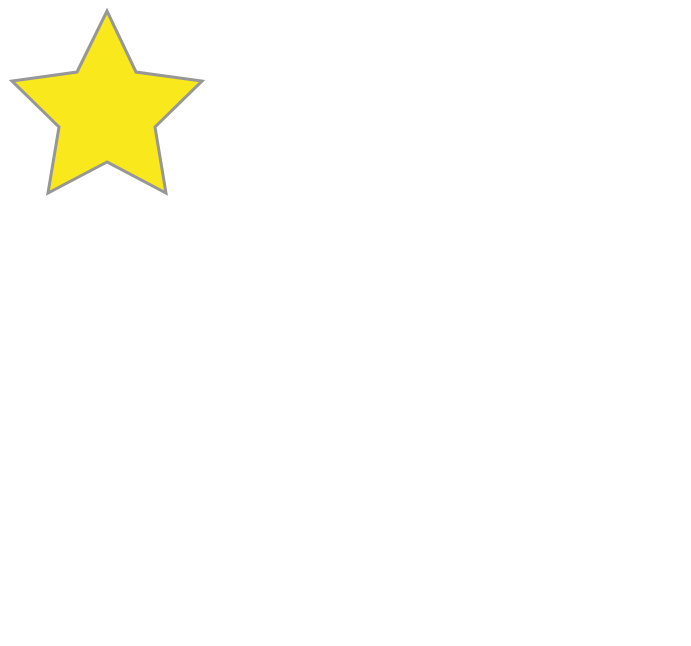
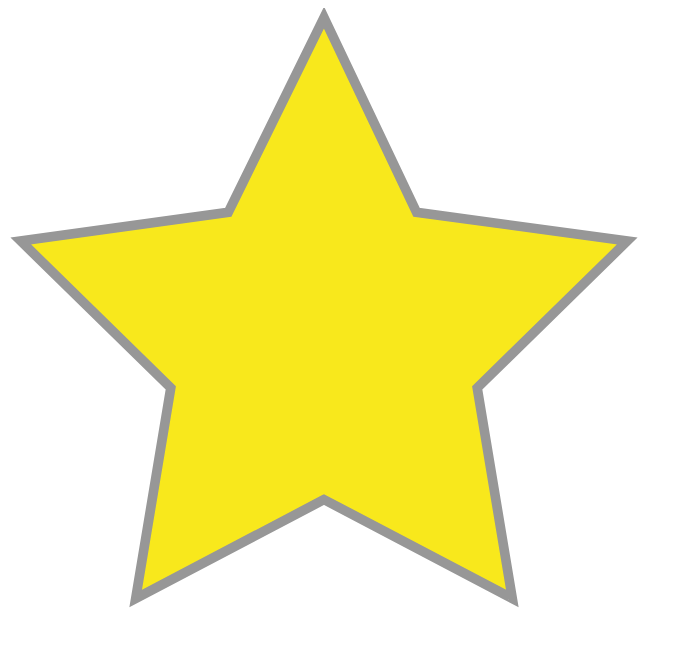
Before and after one commit to sketchman2017/svg-1, a plain HTML site: page index.html in a window 1280 px wide. Shown: the whole page, without its empty margins (0-691 px from the left). Drawn offline with Linux system fonts and the light colour scheme.

Commit message:
Errors removed.

```diff
--- a/index.html
+++ b/index.html
@@ -4,13 +4,15 @@
     <meta charset="utf-8">
 <head>
     <?xml version="1.0" encoding="UTF-8" standalone="no"?>
-    <svg width="198px" height="188px" viewBox="00198188" version="1.1" xmlns="htp://www.w3.org/2000/svg"
-        xmlns:xlink="http://www.w3.org/1999/xlink" xmlns:mcedit="https://www.midnight-commander.org">
-        <title>Star</title>
-        <desc>Created with mcedit.</desc>
-        <defs></defs>
-        <g id="Page-1" stroke="none" stroke-width="1" fill="none" fill-rule="even-odd" sketch:type="MSPage">
-            <polygon id="Star-1" stroke="#979797" stroke-width="3" fill="#F8E81C" sketch:type="MSShapeGroup"
+    <svg width="50%" height="50%"
+         viewBox="0 0 198 188"
+         version="1.1"
+         baseProfile="full"
+         xmlns="http://www.w3.org/2000/svg"
+         xmlns:xlink="http://www.w3.org/1999/xlink"
+         xmlns:ev="http://www.w3.org/2001/xml-events">
+        <g id="Page-1" stroke="none" stroke-width="1" fill="none" fill-rule="even-odd">
+            <polygon id="Star-1" stroke="#979797" stroke-width="3" fill="#F8E81C"
                 points="99 154 40 185 51 119 4 73 69 64 99 3 128 64 194 73 147 119 158 185 ">
             </polygon>
         </g>
```
